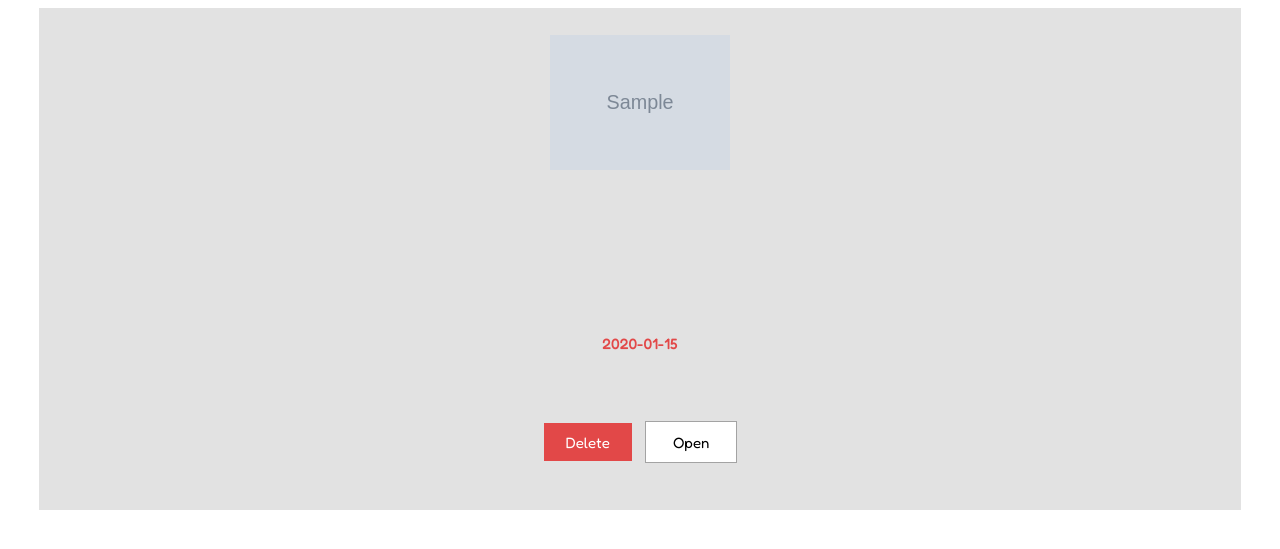
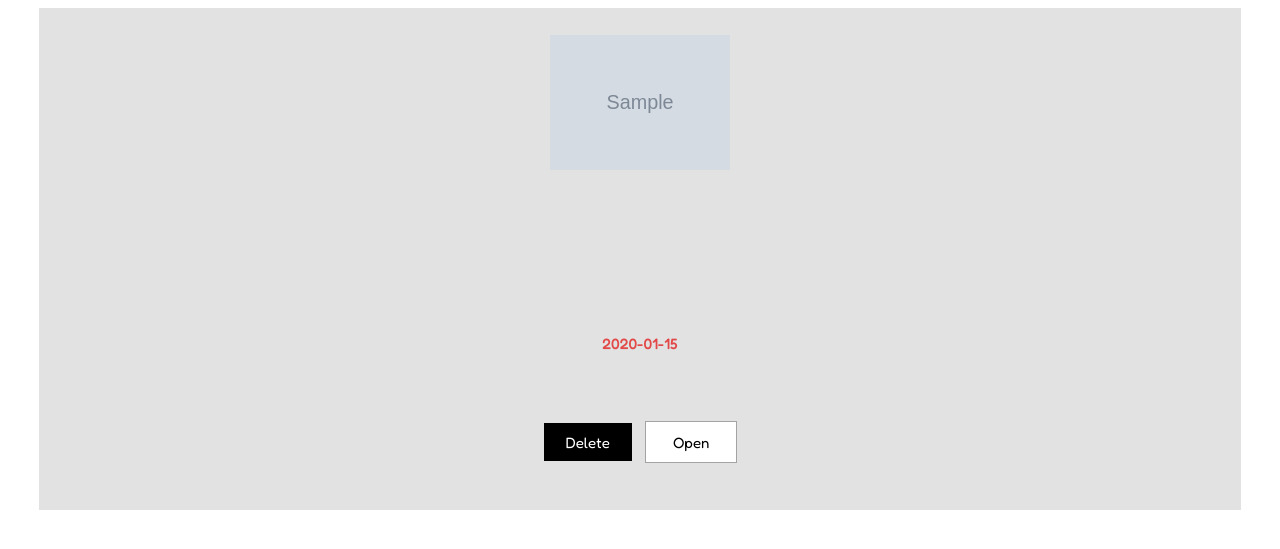
Before and after one commit to kayotadakota/all-in-one-place, a Flask app: page /list_results in a window 1280 px wide, while the restyled element is pressed. Shown: the top 549 px of the page. Run offline with Flask 3, Linux system fonts and the light colour scheme; tables that the repository leaves empty hold one stand-in row (values such as "Sample post"); grey boxes marked "Sample" are stand-in pictures; parts of the project's set-up code (start-up, migrations or seed data) failed here and were passed over.

Commit message:
added some styles for delete buttons

```diff
--- a/app/static/cmoa_results.css
+++ b/app/static/cmoa_results.css
@@ -93,6 +93,10 @@ a {
     color: white;
 }
 
+.delete-btn:active {
+    background-color: black;
+}
+
 .img-wrapper img {
     max-width: 100%;
     height: auto;
```
